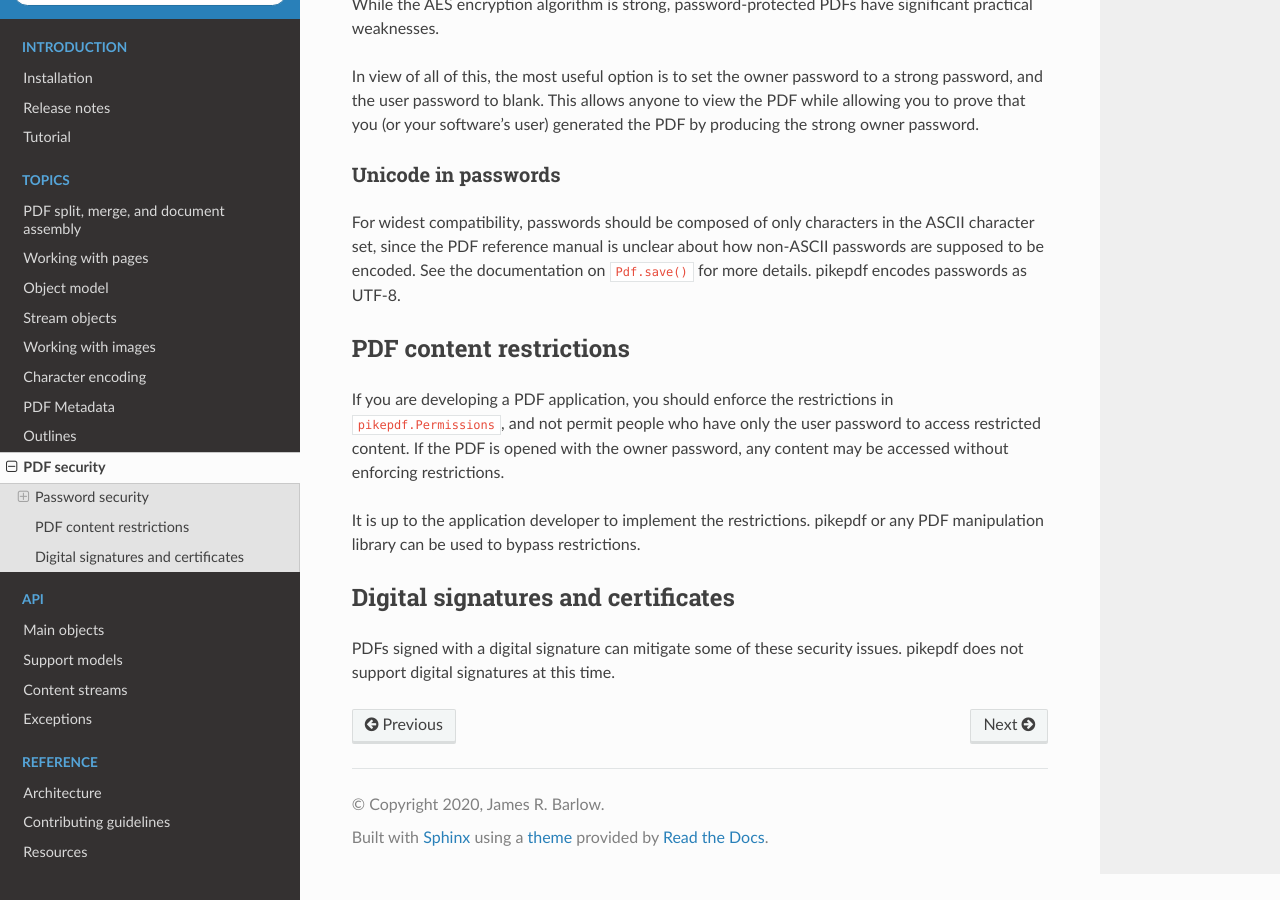
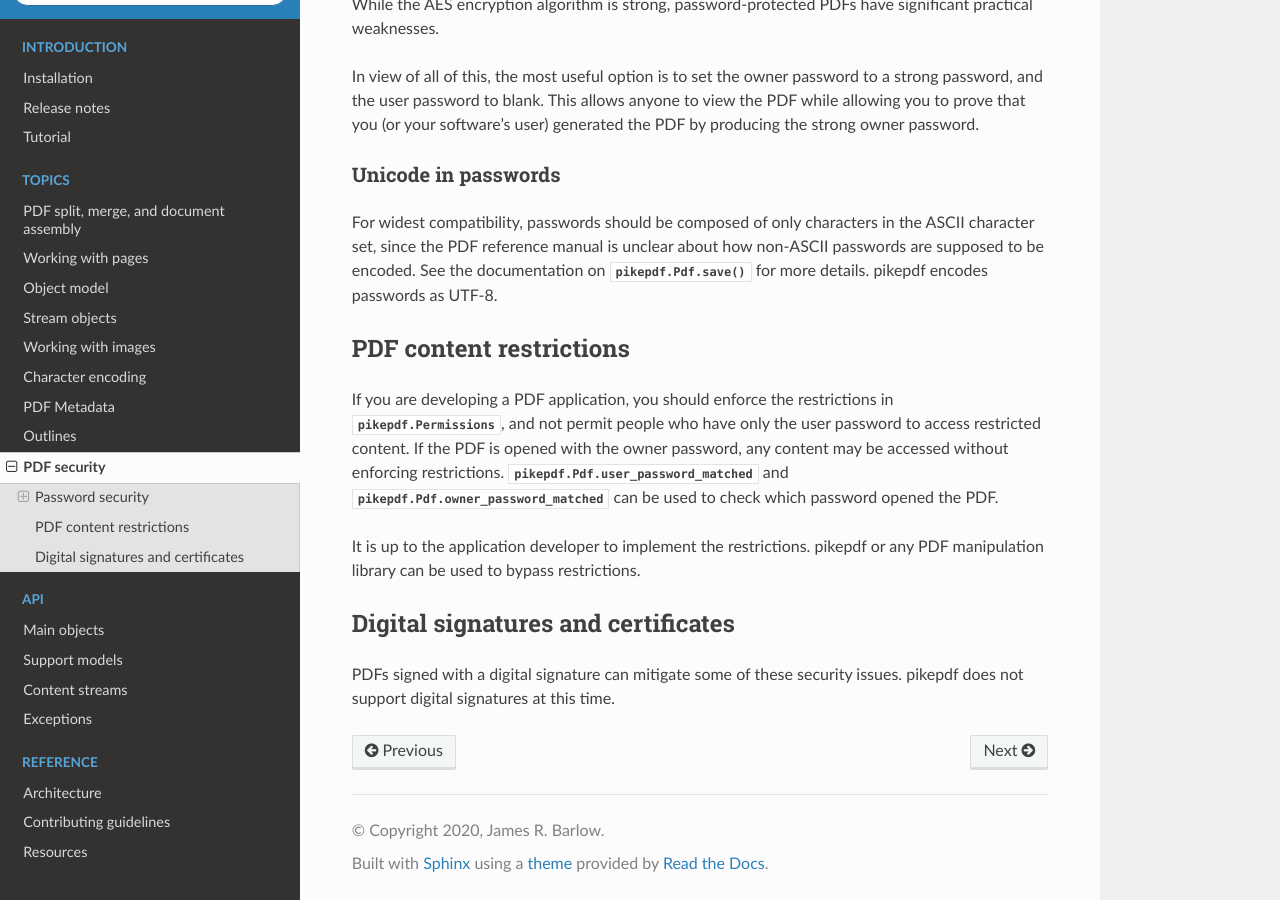
Before and after one commit to pikepdf/pikepdf, a Sphinx documentation site: the page built from docs/topics/security.rst, in a window 1280 px wide and 900 px high, scrolled down 608 px. Built offline with Sphinx 7.4.7 and the Read the Docs theme 2.0.0, drawn with Linux system fonts in a browser that asks for light colours; pages that are not in the unit, such as notebooks, are missing from menus; the version number could not be read and is left out.

Commit message:
docs: better class/attr linkage

```diff
--- a/docs/topics/security.rst
+++ b/docs/topics/security.rst
@@ -36,16 +36,18 @@
 
 For widest compatibility, passwords should be composed of only characters in the
 ASCII character set, since the PDF reference manual is unclear about how non-ASCII
-passwords are supposed to be encoded. See the documentation on ``Pdf.save()``
+passwords are supposed to be encoded. See the documentation on :meth:`pikepdf.Pdf.save`
 for more details. pikepdf encodes passwords as UTF-8.
 
 PDF content restrictions
 ========================
 
 If you are developing a PDF application, you should enforce the restrictions in
-``pikepdf.Permissions``, and not permit people who have only the user password
+:class:`pikepdf.Permissions`, and not permit people who have only the user password
 to access restricted content. If the PDF is opened with the owner password,
 any content may be accessed without enforcing restrictions.
+:attr:`pikepdf.Pdf.user_password_matched` and :attr:`pikepdf.Pdf.owner_password_matched`
+can be used to check which password opened the PDF.
 
 It is up to the application developer to implement the restrictions. pikepdf or
 any PDF manipulation library can be used to bypass restrictions.
```
